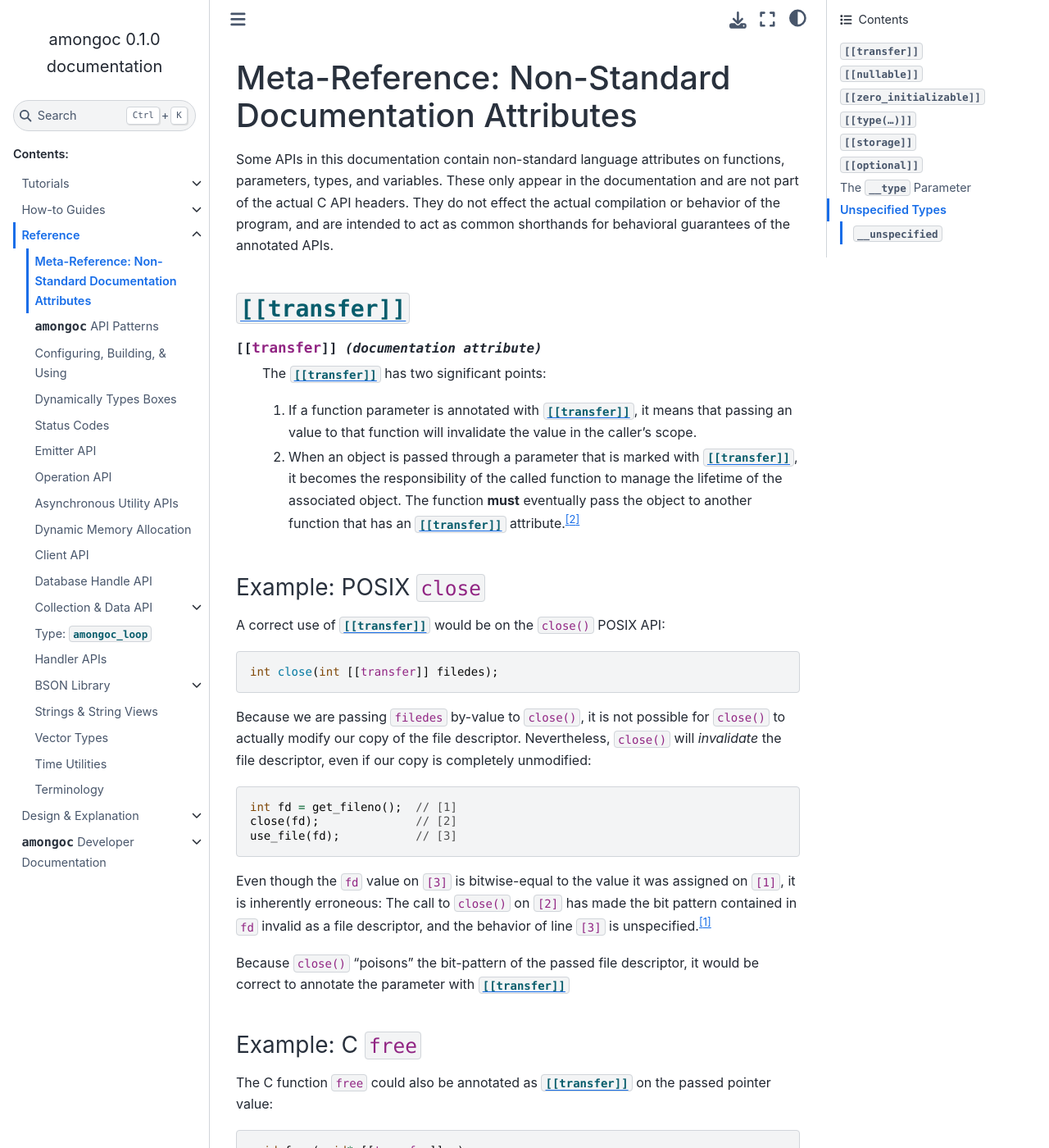
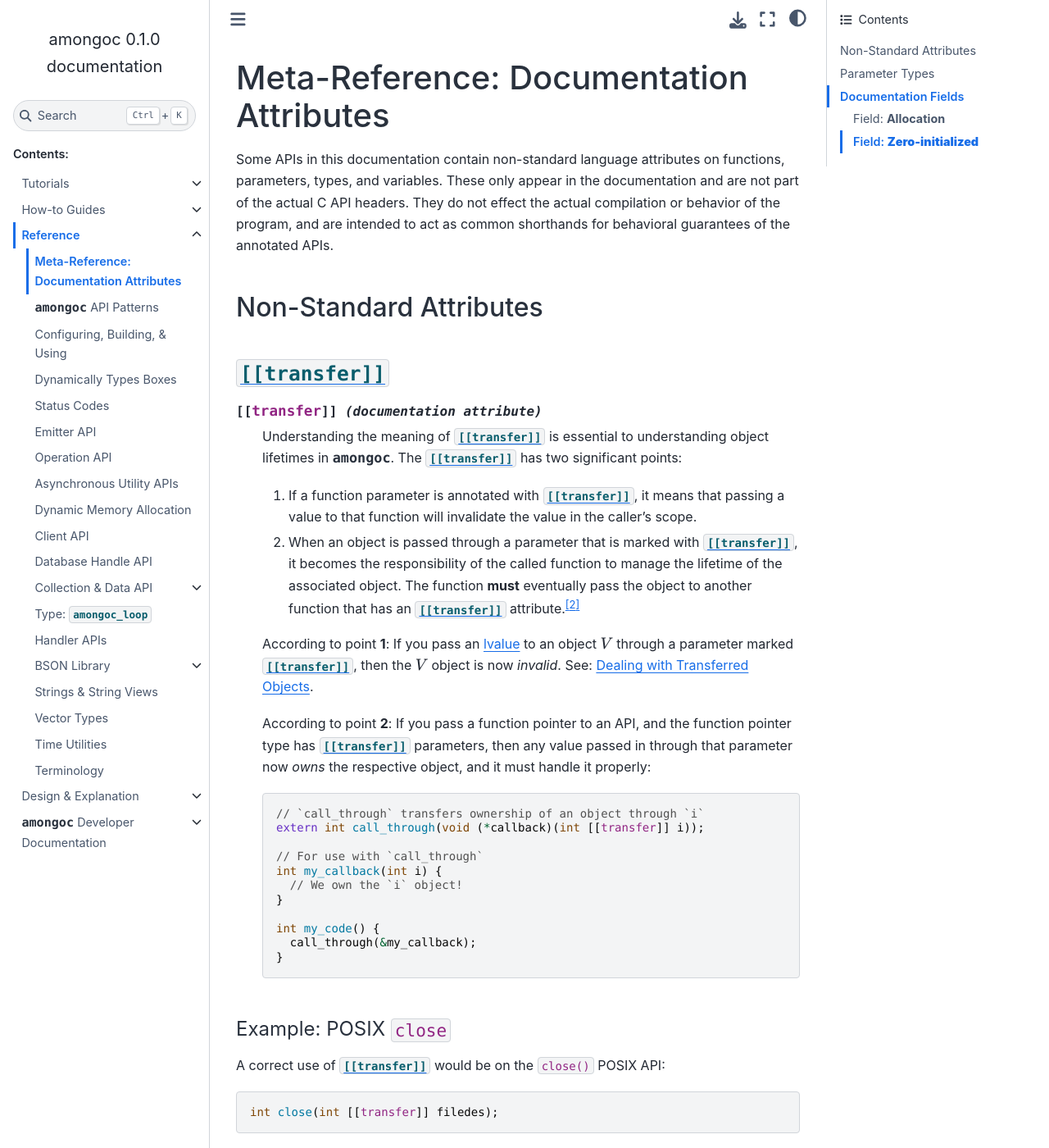
Before and after one commit to mongodb-labs/mongo-c-driver-async, a Sphinx documentation site: the page built from docs/ref/meta-attrs.rst, in a window 1280 px wide and 1400 px high. Shown: the whole window at 82% size. Built offline with Sphinx 7.4.7 and the Sphinx Book theme 1.1.4, drawn with Linux system fonts in a browser that asks for light colours; some of the changed text lies outside the part shown.

Commit message:
Documentation cleanups

```diff
--- a/docs/ref/api-patterns.rst
+++ b/docs/ref/api-patterns.rst
@@ -10,11 +10,11 @@
 
 All C types, macros, functions declared by |amongoc| are prefixed with
 ``amongoc_``, ``bson_``, or ``mlib_``. All public C++ APIs are written within
-the ``amongoc``, ``bson_``, or ``mlib`` namespaces. All public APIs (including
+the ``amongoc``, ``bson``, or ``mlib`` namespaces. All public APIs (including
 macros and enumerators) are written in ``snake_case`` with lowercase letters.
 
-All public C API structs, unless otherwise noted, are ``typedef``\ 'd to their
-own name, meaning that the ``struct`` tag is unnecessary.
+All public C API structs, unless otherwise noted, are :cpp:`typedef`\ 'd to
+their own name, meaning that the :cpp:`struct` tag is unnecessary.
 
 
 C Function Names
--- a/docs/ref/coll-ops/params.rst
+++ b/docs/ref/coll-ops/params.rst
@@ -2,7 +2,7 @@
 Common Parameters
 #################
 
-Several of the :doc:`collation operations <index>` accept an overlapping set of
+Several of the :doc:`collection operations <index>` accept an overlapping set of
 named parameters, passed via fields of an aggregate type associated with the
 operation. This page will document the semantics of those parameters.
 
--- a/docs/ref/meta-attrs.rst
+++ b/docs/ref/meta-attrs.rst
@@ -9,15 +9,19 @@
 common shorthands for behavioral guarantees of the annotated APIs.
 
 
+Non-Standard Attributes
+#######################
+
 |attr.transfer|
-###############
+***************
 
 .. doc-attr:: [[transfer]]
 
-  The |attr.transfer| has two significant points:
+  Understanding the meaning of |attr.transfer| is essential to understanding
+  object lifetimes in |amongoc|. The |attr.transfer| has two significant points:
 
   1. If a function parameter is annotated with |attr.transfer|, it means that
-     passing an value to that function will invalidate the value in the caller's
+     passing a value to that function will invalidate the value in the caller's
      scope.
   2. When an object is passed through a parameter that is marked with
      |attr.transfer|, it becomes the responsibility of the called function to
@@ -25,9 +29,30 @@
      eventually pass the object to another function that has an |attr.transfer|
      attribute.\ [#box-trivial-note]_
 
+  According to point **1**: If you pass an :term:`lvalue` to an object |V|
+  through a parameter marked |attr.transfer|, then the |V| object is now
+  *invalid*. See: :ref:`after-transfer`.
+
+  According to point **2**: If you pass a function pointer to an API, and the
+  function pointer type has |attr.transfer| parameters, then any value passed
+  in through that parameter now *owns* the respective object, and it must
+  handle it properly::
+
+    // `call_through` transfers ownership of an object through `i`
+    extern int call_through(void (*callback)(int [[transfer]] i));
+
+    // For use with `call_through`
+    int my_callback(int i) {
+      // We own the `i` object!
+    }
+
+    int my_code() {
+      call_through(&my_callback);
+    }
+
 
 Example: POSIX ``close``
-************************
+========================
 
 A correct use of |attr.transfer| would be on the ``close()`` POSIX API::
 
@@ -48,11 +73,11 @@
 descriptor, and the behavior of line ``[3]`` is unspecified.\ [#ebadf]_
 
 Because ``close()`` "poisons" the bit-pattern of the passed file descriptor, it
-would be correct to annotate the parameter with |attr.transfer|
+would be correct to annotate the parameter with |attr.transfer|.
 
 
 Example: C ``free``
-*******************
+===================
 
 The C function ``free`` could also be annotated as |attr.transfer| on the passed
 pointer value::
@@ -65,7 +90,7 @@
 
 
 Example: `amongoc_box_destroy`
-******************************
+==============================
 
 The `amongoc_box_destroy` function takes an `amongoc_box` by-value, and its parameter
 is annotated with |attr.transfer|.
@@ -80,8 +105,10 @@
   amongoc_box_destroy(got_box);         // UNDEFINED BEHAVIOR
 
 
+.. _after-transfer:
+
 Dealing with Transferred Objects
-********************************
+================================
 
 After passing an object to a |attr.transfer| function parameter, the only legal\
 [#box-trivial-note]_ operations on that object are reassignment (replacing the
@@ -89,7 +116,7 @@
 
 
 |attr.nullable|
-###############
+***************
 
 .. doc-attr:: [[nullable]]
 
@@ -103,7 +130,7 @@
 
 
 |attr.zero-init|
-################
+****************
 
 .. doc-attr:: [[zero_initializable]]
 
@@ -121,7 +148,7 @@
 .. _zero-init:
 
 Zero Initialization / Empty Initialization
-******************************************
+==========================================
 
 `Zero initialization`__ (C++) and `empty initialization`__ (C) are similar
 concepts with similar behavior. For convenience, this documentation refers to
@@ -141,7 +168,7 @@
 
 
 |attr.type|
-###########
+***********
 
 .. doc-attr:: [[type(T)]]
 
@@ -157,7 +184,7 @@
 
 
 |attr.storage|
-##############
+**************
 
 .. doc-attr:: [[storage]]
 
@@ -168,7 +195,7 @@
 
 
 :doc-attr:`[[optional]]`
-########################
+************************
 
 .. doc-attr:: [[optional]]
 
@@ -179,8 +206,11 @@
   method is required.
 
 
-The `__type` Parameter
-######################
+Parameter Types
+###############
+
+`__type` Parameters
+*******************
 
 .. type:: __type
 
@@ -191,7 +221,7 @@
 
 
 Unspecified Types
-#################
+*****************
 
 .. type:: __unspecified
 
@@ -201,6 +231,29 @@
   Dereferencing a pointer-to or accessing the members of an `__unspecified` type
   is not guaranteed to have well-defined behavior. A pointer-to-`__unspecified`
   should be considered a stronger-typed |void|.
+
+
+Documentation Fields
+####################
+
+Field: **Allocation**
+*********************
+
+Some functions are annotated with an **Allocation** documentation field. This
+specifies how the function will allocate dynamic memory. If this field is
+ommitted, either the function does not allocate, uses the standard library
+allocator, or it accepts an `mlib_allocator` directly.
+
+
+Field: **Zero-initialized**
+***************************
+
+The **Zero-initialized** field appears on some data types and specifies the
+semantics of that type when it has been
+:ref:`zero/empty initialized <zero-init>`, if any.
+
+If a type does not have such a field, assume that it has no defined semantics
+when zero-initialized.
 
 
 .. rubric:: Footnotes
```
Also changed, not shown: other parts of docs/ref/meta-attrs.rst (+3 -3 lines), docs/ref/box.rst (+6 -3 lines), docs/ref/building.rst (+9 -6 lines).
